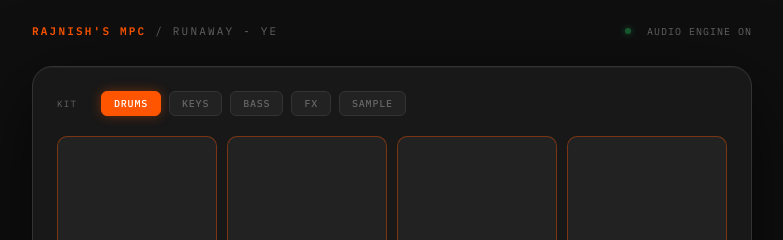
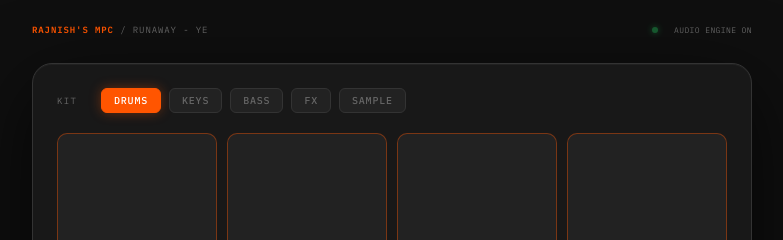
Before and after one commit to Rajnishpatel124/MCP, a plain HTML site: page index.html in a window 1280 px wide. Shown: the top 240 px of the page, 248-1031 px from the left. Drawn offline with Linux system fonts and the light colour scheme; no server answers.

Commit message:
Update Look at YA file and reduce header font size for single-line layout

```diff
--- a/index.html
+++ b/index.html
@@ -51,9 +51,9 @@
   }
   .logo {
     font-family: var(--mono);
-    font-size: 11px;
+    font-size: 9px;
     font-weight: 600;
-    letter-spacing: 0.2em;
+    letter-spacing: 0.1em;
     color: var(--accent);
     text-transform: uppercase;
   }
@@ -73,9 +73,9 @@
   @keyframes pulse { 0%,100%{opacity:1} 50%{opacity:.4} }
   .status-label {
     font-family: var(--mono);
-    font-size: 10px;
+    font-size: 8px;
     color: var(--muted);
-    letter-spacing: 0.1em;
+    letter-spacing: 0.05em;
   }
 
   /* ── Main shell ──────────────────────────── */
```
Also changed, not shown: 1 other file.
